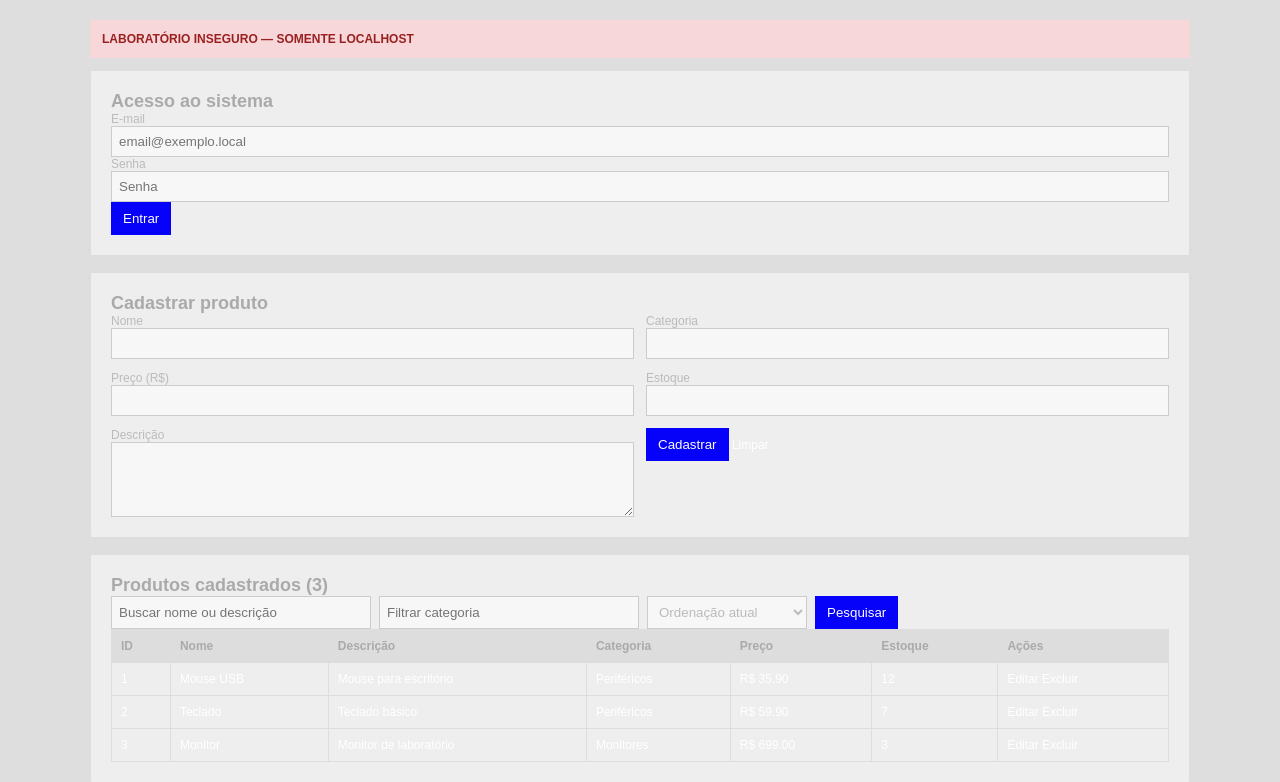
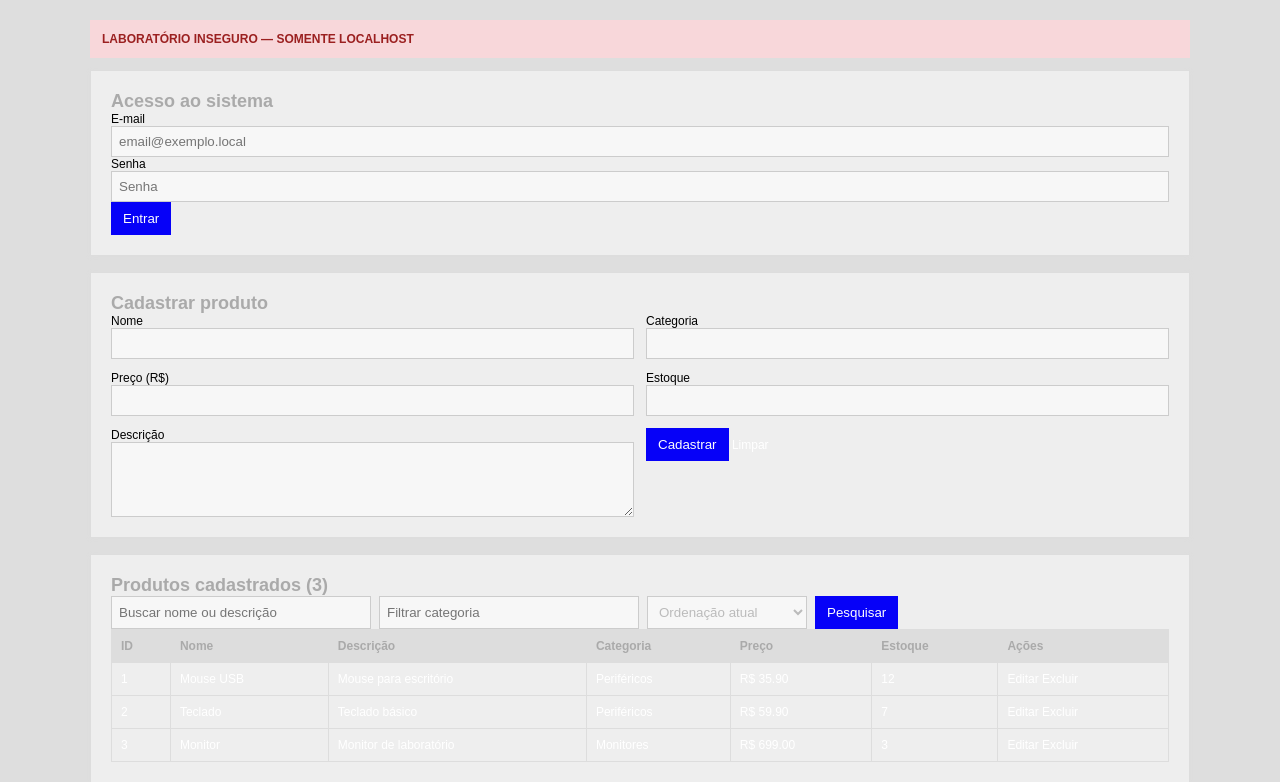
Before and after one commit to EduardoDuartee/EduHTMLCSS, a PHP site: page /atividade4/vulnerabilidades.php in a window 1280 px wide. Shown: the part 82-864 px from the top of the page. Run offline with PHP 8.4, Linux system fonts and the light colour scheme; data comes from the database, SQL or seed files in the repository.

Commit message:
Update style.css

```diff
--- a/atividade4/style.css
+++ b/atividade4/style.css
@@ -68,7 +68,7 @@ h2 {
 
 label {
     display: block;
-    color: #bbb
+    color: #000000
 }
 
 input,
```
